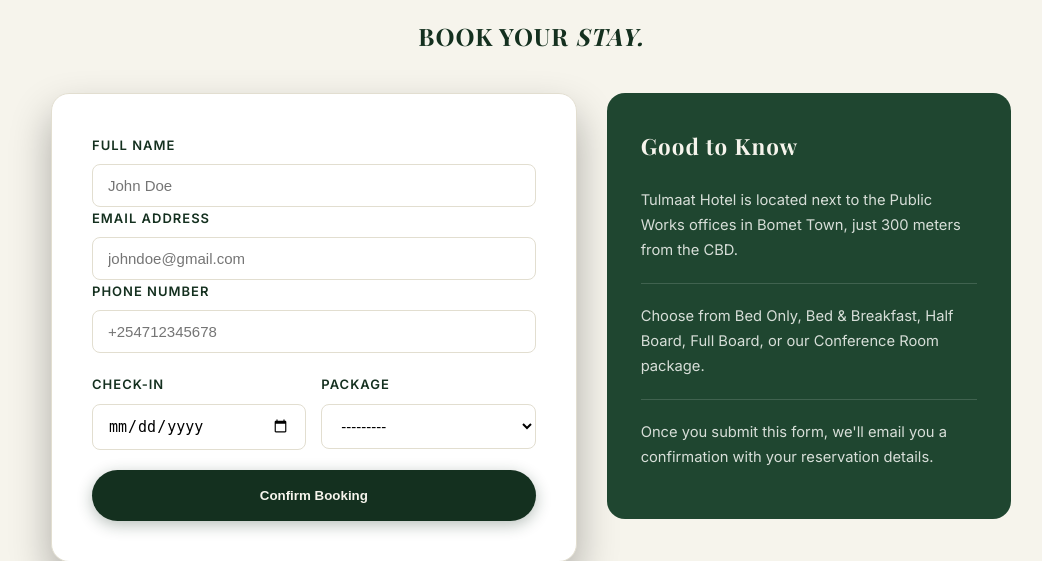
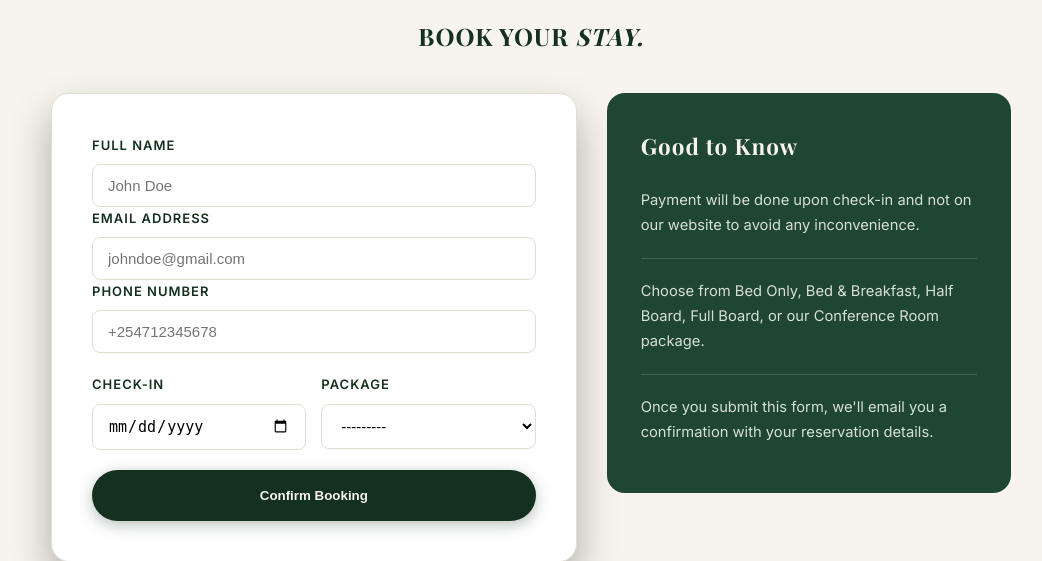
Before and after one commit to Emmanuel-ctrl-00/tulmaatwebsite, a Django app: page /booking/ in a window 1280 px wide. Shown: the part 166-727 px from the top of the page, without its empty margins (109-1151 px from the left). Run offline with Django 5.2, Linux system fonts and the light colour scheme.

Commit message:
email settings

```diff
--- a/homepage/templates/booking.html
+++ b/homepage/templates/booking.html
@@ -59,7 +59,7 @@
 
         <aside class="booking-info">
             <h3>Good to Know</h3>
-            <p>Tulmaat Hotel is located next to the Public Works offices in Bomet Town, just 300 meters from the CBD.</p>
+            <p>Payment will be done upon check-in and not on our website to avoid any inconvenience.</p>
             <div class="divider-line"></div>
             <p>Choose from Bed Only, Bed &amp; Breakfast, Half Board, Full Board, or our Conference Room package.</p>
             <div class="divider-line"></div>
--- a/tulmaatwebsite/settings.py
+++ b/tulmaatwebsite/settings.py
@@ -153,7 +153,7 @@ else:
     EMAIL_BACKEND = 'django.core.mail.backends.console.EmailBackend'
 
 DEFAULT_FROM_EMAIL = os.environ.get(
-    'DEFAULT_FROM_EMAIL', 'Tulmaat Hotel <no-reply@tulmaathotel.com>'
+    'DEFAULT_FROM_EMAIL', 'Tulmaat Hotel <no-reply@tulmaathotel.co.ke>'
 )
 
 # ---------------------------------------------------------------------------
```
Also changed, not shown: 1 other file.
